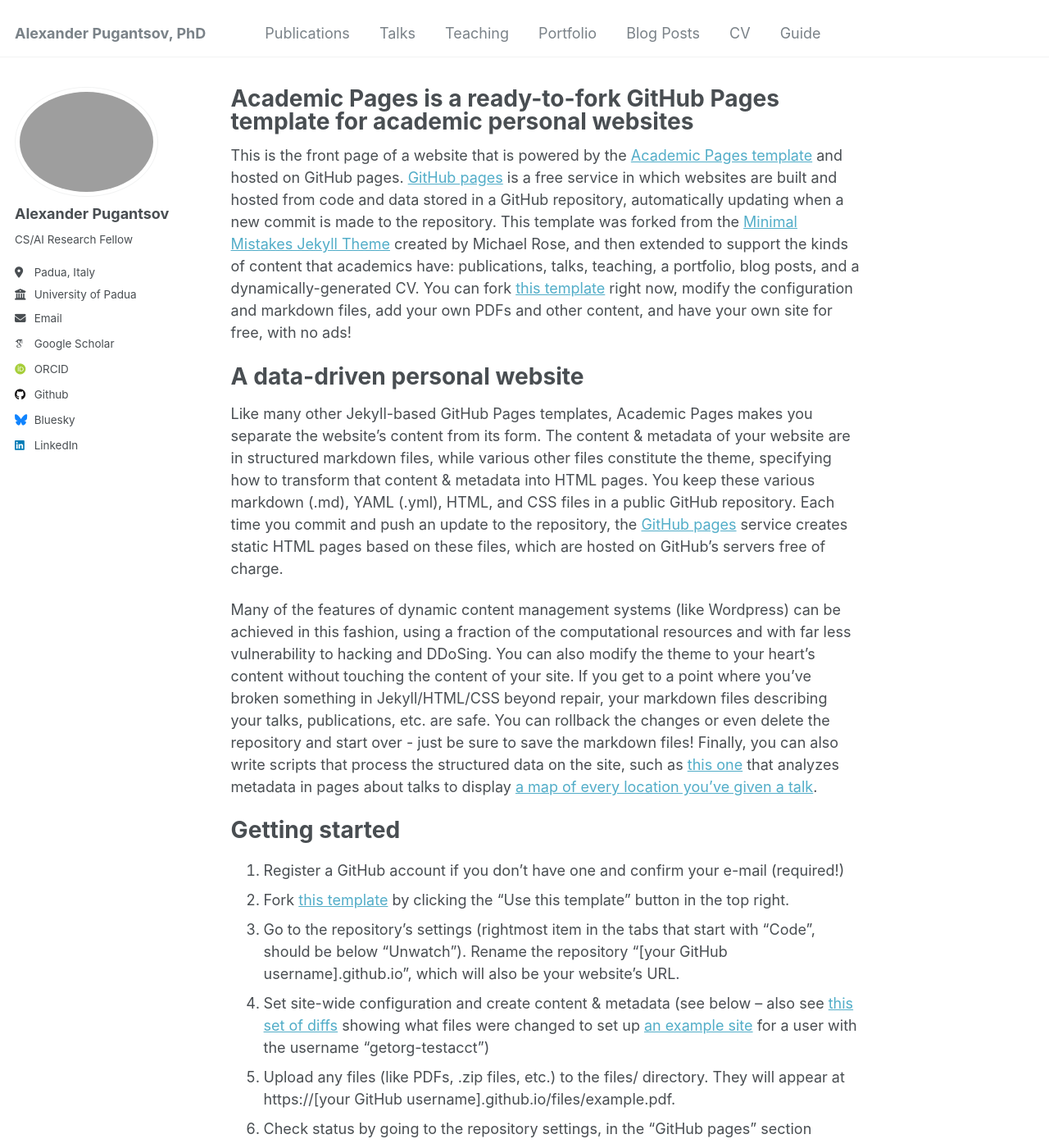
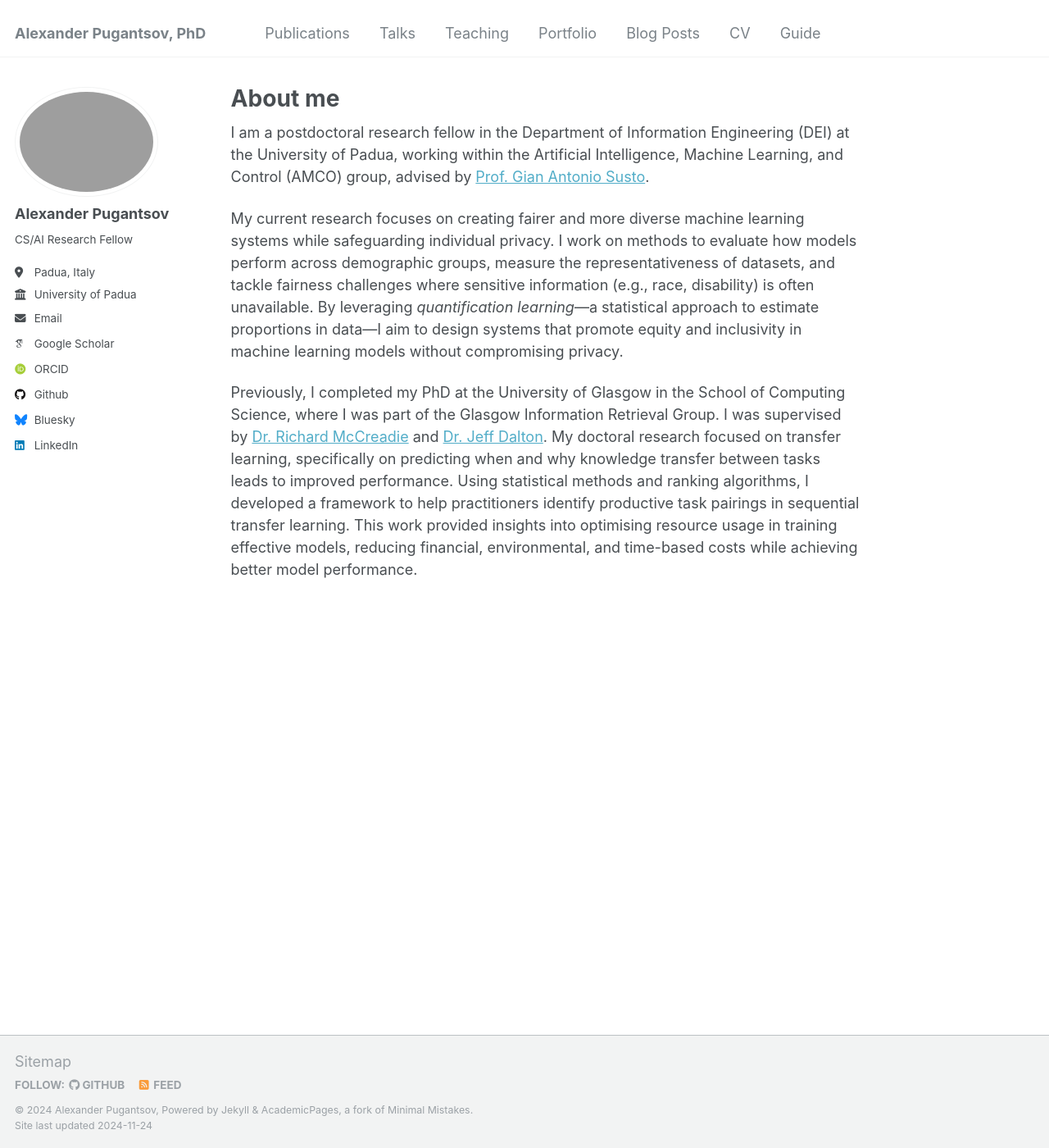
Before and after one commit to pugantsov/pugantsov.github.io, a Jekyll site: the page built from _pages/about.md, in a window 1280 px wide and 1400 px high. Shown: the whole window at 82% size. Built offline with Jekyll 4.4.1, drawn with Linux system fonts in a browser that asks for light colours; some web fonts are replaced; some of the changed text lies outside the part shown.

Commit message:
Update about.md

```diff
--- a/_pages/about.md
+++ b/_pages/about.md
@@ -1,49 +1,14 @@
 ---
 permalink: /
-title: "Academic Pages is a ready-to-fork GitHub Pages template for academic personal websites"
+title: "About me"
 author_profile: true
 redirect_from:
   - /about/
   - /about.html
 ---
 
-This is the front page of a website that is powered by the [Academic Pages template](https://github.com/academicpages/academicpages.github.io) and hosted on GitHub pages. [GitHub pages](https://pages.github.com) is a free service in which websites are built and hosted from code and data stored in a GitHub repository, automatically updating when a new commit is made to the repository. This template was forked from the [Minimal Mistakes Jekyll Theme](https://mmistakes.github.io/minimal-mistakes/) created by Michael Rose, and then extended to support the kinds of content that academics have: publications, talks, teaching, a portfolio, blog posts, and a dynamically-generated CV. You can fork [this template](https://github.com/academicpages/academicpages.github.io) right now, modify the configuration and markdown files, add your own PDFs and other content, and have your own site for free, with no ads!
+I am a postdoctoral research fellow in the Department of Information Engineering (DEI) at the University of Padua, working within the Artificial Intelligence, Machine Learning, and Control (AMCO) group, advised by [Prof. Gian Antonio Susto](https://scholar.google.com/citations?user=7bgABaoAAAAJ).
 
-A data-driven personal website
-======
-Like many other Jekyll-based GitHub Pages templates, Academic Pages makes you separate the website's content from its form. The content & metadata of your website are in structured markdown files, while various other files constitute the theme, specifying how to transform that content & metadata into HTML pages. You keep these various markdown (.md), YAML (.yml), HTML, and CSS files in a public GitHub repository. Each time you commit and push an update to the repository, the [GitHub pages](https://pages.github.com/) service creates static HTML pages based on these files, which are hosted on GitHub's servers free of charge.
+My current research focuses on creating fairer and more diverse machine learning systems while safeguarding individual privacy. I work on methods to evaluate how models perform across demographic groups, measure the representativeness of datasets, and tackle fairness challenges where sensitive information (e.g., race, disability) is often unavailable. By leveraging *quantification learning*---a statistical approach to estimate proportions in data---I aim to design systems that promote equity and inclusivity in machine learning models without compromising privacy.
 
-Many of the features of dynamic content management systems (like Wordpress) can be achieved in this fashion, using a fraction of the computational resources and with far less vulnerability to hacking and DDoSing. You can also modify the theme to your heart's content without touching the content of your site. If you get to a point where you've broken something in Jekyll/HTML/CSS beyond repair, your markdown files describing your talks, publications, etc. are safe. You can rollback the changes or even delete the repository and start over - just be sure to save the markdown files! Finally, you can also write scripts that process the structured data on the site, such as [this one](https://github.com/academicpages/academicpages.github.io/blob/master/talkmap.ipynb) that analyzes metadata in pages about talks to display [a map of every location you've given a talk](https://academicpages.github.io/talkmap.html).
-
-Getting started
-======
-1. Register a GitHub account if you don't have one and confirm your e-mail (required!)
-1. Fork [this template](https://github.com/academicpages/academicpages.github.io) by clicking the "Use this template" button in the top right.
-1. Go to the repository's settings (rightmost item in the tabs that start with "Code", should be below "Unwatch"). Rename the repository "[your GitHub username].github.io", which will also be your website's URL.
-1. Set site-wide configuration and create content & metadata (see below -- also see [this set of diffs](http://archive.is/3TPas) showing what files were changed to set up [an example site](https://getorg-testacct.github.io) for a user with the username "getorg-testacct")
-1. Upload any files (like PDFs, .zip files, etc.) to the files/ directory. They will appear at https://[your GitHub username].github.io/files/example.pdf.
-1. Check status by going to the repository settings, in the "GitHub pages" section
-
-Site-wide configuration
-------
-The main configuration file for the site is in the base directory in [_config.yml](https://github.com/academicpages/academicpages.github.io/blob/master/_config.yml), which defines the content in the sidebars and other site-wide features. You will need to replace the default variables with ones about yourself and your site's github repository. The configuration file for the top menu is in [_data/navigation.yml](https://github.com/academicpages/academicpages.github.io/blob/master/_data/navigation.yml). For example, if you don't have a portfolio or blog posts, you can remove those items from that navigation.yml file to remove them from the header.
-
-Create content & metadata
-------
-For site content, there is one markdown file for each type of content, which are stored in directories like _publications, _talks, _posts, _teaching, or _pages. For example, each talk is a markdown file in the [_talks directory](https://github.com/academicpages/academicpages.github.io/tree/master/_talks). At the top of each markdown file is structured data in YAML about the talk, which the theme will parse to do lots of cool stuff. The same structured data about a talk is used to generate the list of talks on the [Talks page](https://academicpages.github.io/talks), each [individual page](https://academicpages.github.io/talks/2012-03-01-talk-1) for specific talks, the talks section for the [CV page](https://academicpages.github.io/cv), and the [map of places you've given a talk](https://academicpages.github.io/talkmap.html) (if you run this [python file](https://github.com/academicpages/academicpages.github.io/blob/master/talkmap.py) or [Jupyter notebook](https://github.com/academicpages/academicpages.github.io/blob/master/talkmap.ipynb), which creates the HTML for the map based on the contents of the _talks directory).
-
-**Markdown generator**
-
-The repository includes [a set of Jupyter notebooks](https://github.com/academicpages/academicpages.github.io/tree/master/markdown_generator
-) that converts a CSV containing structured data about talks or presentations into individual markdown files that will be properly formatted for the Academic Pages template. The sample CSVs in that directory are the ones I used to create my own personal website at stuartgeiger.com. My usual workflow is that I keep a spreadsheet of my publications and talks, then run the code in these notebooks to generate the markdown files, then commit and push them to the GitHub repository.
-
-How to edit your site's GitHub repository
-------
-Many people use a git client to create files on their local computer and then push them to GitHub's servers. If you are not familiar with git, you can directly edit these configuration and markdown files directly in the github.com interface. Navigate to a file (like [this one](https://github.com/academicpages/academicpages.github.io/blob/master/_talks/2012-03-01-talk-1.md) and click the pencil icon in the top right of the content preview (to the right of the "Raw | Blame | History" buttons). You can delete a file by clicking the trashcan icon to the right of the pencil icon. You can also create new files or upload files by navigating to a directory and clicking the "Create new file" or "Upload files" buttons.
-
-Example: editing a markdown file for a talk
-![Editing a markdown file for a talk](/images/editing-talk.png)
-
-For more info
-------
-More info about configuring Academic Pages can be found in [the guide](https://academicpages.github.io/markdown/), the [growing wiki](https://github.com/academicpages/academicpages.github.io/wiki), and you can always [ask a question on GitHub](https://github.com/academicpages/academicpages.github.io/discussions). The [guides for the Minimal Mistakes theme](https://mmistakes.github.io/minimal-mistakes/docs/configuration/) (which this theme was forked from) might also be helpful.
+Previously, I completed my PhD at the University of Glasgow in the School of Computing Science, where I was part of the Glasgow Information Retrieval Group. I was supervised by [Dr. Richard McCreadie](https://scholar.google.com/citations?user=p8550tQAAAAJ) and [Dr. Jeff Dalton](https://scholar.google.com/citations?user=mgwLi-EAAAAJ). My doctoral research focused on transfer learning, specifically on predicting when and why knowledge transfer between tasks leads to improved performance. Using statistical methods and ranking algorithms, I developed a framework to help practitioners identify productive task pairings in sequential transfer learning. This work provided insights into optimising resource usage in training effective models, reducing financial, environmental, and time-based costs while achieving better model performance.
```
